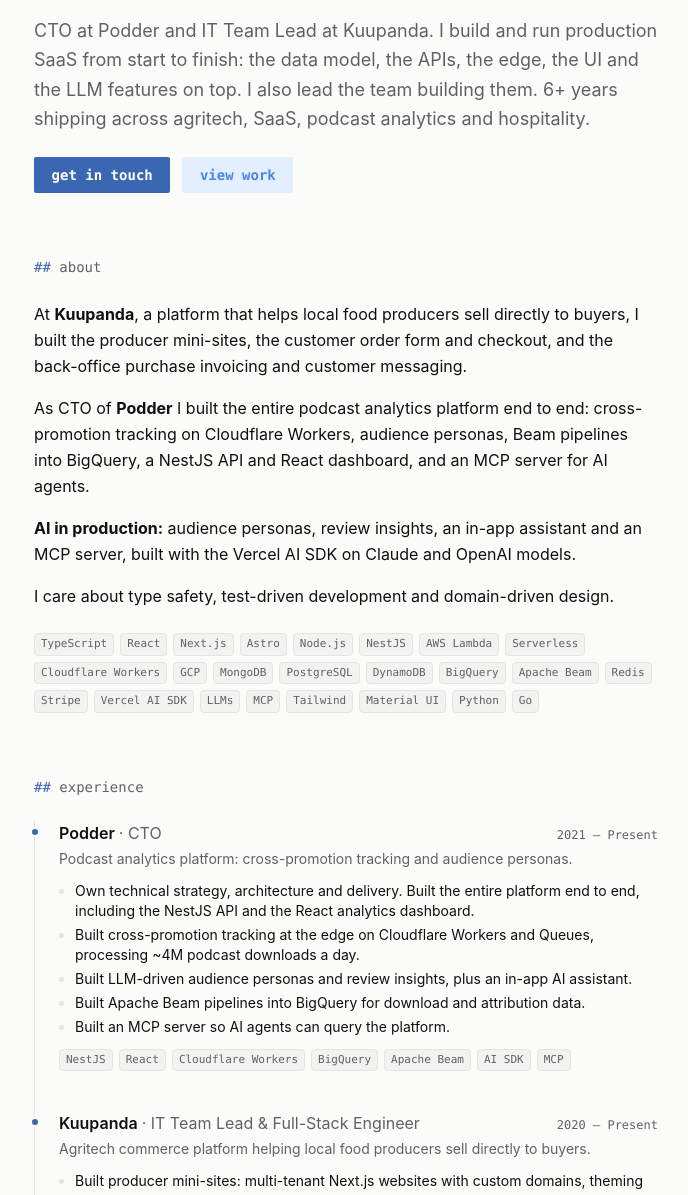
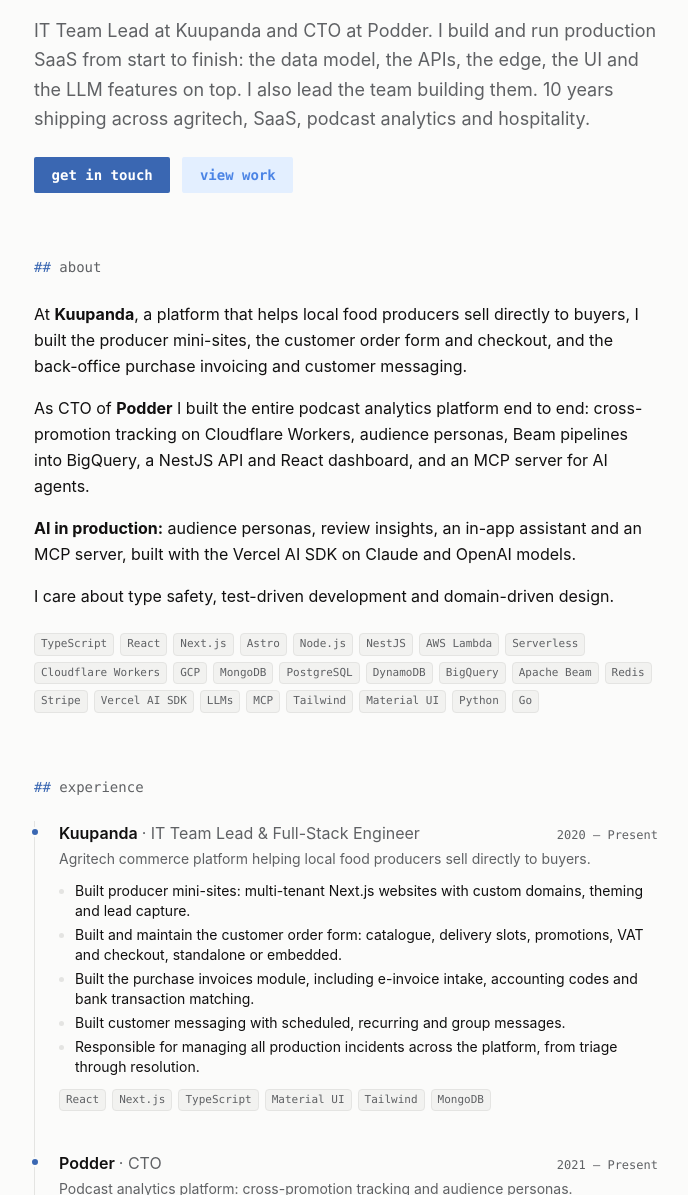
Before and after one commit to joshf/joshf.me, an Astro site: page / in a window 1280 px wide. Shown: the part 205-1400 px from the top of the page, without its empty margins (294-982 px from the left). Built offline with nearby package versions, Linux system fonts and the light colour scheme; Astro itself is replaced by a stand-in of ours.

Commit message:
feat: lead with Kuupanda, add Stay U-nique dates and 10 years experience

```diff
--- a/src/data/experience.ts
+++ b/src/data/experience.ts
@@ -9,20 +9,6 @@ export type Role = {
 };
 
 export const experience: Role[] = [
-  {
-    company: 'Podder',
-    role: 'CTO',
-    period: '2021 — Present',
-    summary: 'Podcast analytics platform: cross-promotion tracking and audience personas.',
-    highlights: [
-      'Own technical strategy, architecture and delivery. Built the entire platform end to end, including the NestJS API and the React analytics dashboard.',
-      'Built cross-promotion tracking at the edge on Cloudflare Workers and Queues, processing ~4M podcast downloads a day.',
-      'Built LLM-driven audience personas and review insights, plus an in-app AI assistant.',
-      'Built Apache Beam pipelines into BigQuery for download and attribution data.',
-      'Built an MCP server so AI agents can query the platform.',
-    ],
-    tags: ['NestJS', 'React', 'Cloudflare Workers', 'BigQuery', 'Apache Beam', 'AI SDK', 'MCP'],
-  },
   {
     company: 'Kuupanda',
     href: 'https://kuupanda.com',
@@ -40,9 +26,23 @@ export const experience: Role[] = [
     tags: ['React', 'Next.js', 'TypeScript', 'Material UI', 'Tailwind', 'MongoDB'],
   },
   {
+    company: 'Podder',
+    role: 'CTO',
+    period: '2021 — Present',
+    summary: 'Podcast analytics platform: cross-promotion tracking and audience personas.',
+    highlights: [
+      'Own technical strategy, architecture and delivery. Built the entire platform end to end, including the NestJS API and the React analytics dashboard.',
+      'Built cross-promotion tracking at the edge on Cloudflare Workers and Queues, processing ~4M podcast downloads a day.',
+      'Built LLM-driven audience personas and review insights, plus an in-app AI assistant.',
+      'Built Apache Beam pipelines into BigQuery for download and attribution data.',
+      'Built an MCP server so AI agents can query the platform.',
+    ],
+    tags: ['NestJS', 'React', 'Cloudflare Workers', 'BigQuery', 'Apache Beam', 'AI SDK', 'MCP'],
+  },
+  {
     company: 'Stay U-nique',
     role: 'Web Developer',
-    period: 'Earlier',
+    period: '2016 — 2020',
     summary: 'Hospitality tech for tourist apartment rentals.',
     highlights: [
       'Built the bookings queue and OTA connection, syncing reservations from online travel agencies.',
--- a/src/pages/index.astro
+++ b/src/pages/index.astro
@@ -19,8 +19,8 @@ const posts = (await getPosts()).slice(0, 3);
       Josh Fradley
     </h1>
     <p class="text-lg leading-relaxed text-muted">
-      CTO at Podder and IT Team Lead at Kuupanda. I build and run production SaaS from start to finish: the data
-      model, the APIs, the edge, the UI and the LLM features on top. I also lead the team building them. 6+ years shipping across agritech,
+      IT Team Lead at Kuupanda and CTO at Podder. I build and run production SaaS from start to finish: the data
+      model, the APIs, the edge, the UI and the LLM features on top. I also lead the team building them. 10 years shipping across agritech,
       SaaS, podcast analytics and hospitality.
     </p>
     <div class="mt-6 flex flex-wrap gap-3 font-mono text-sm">
```
